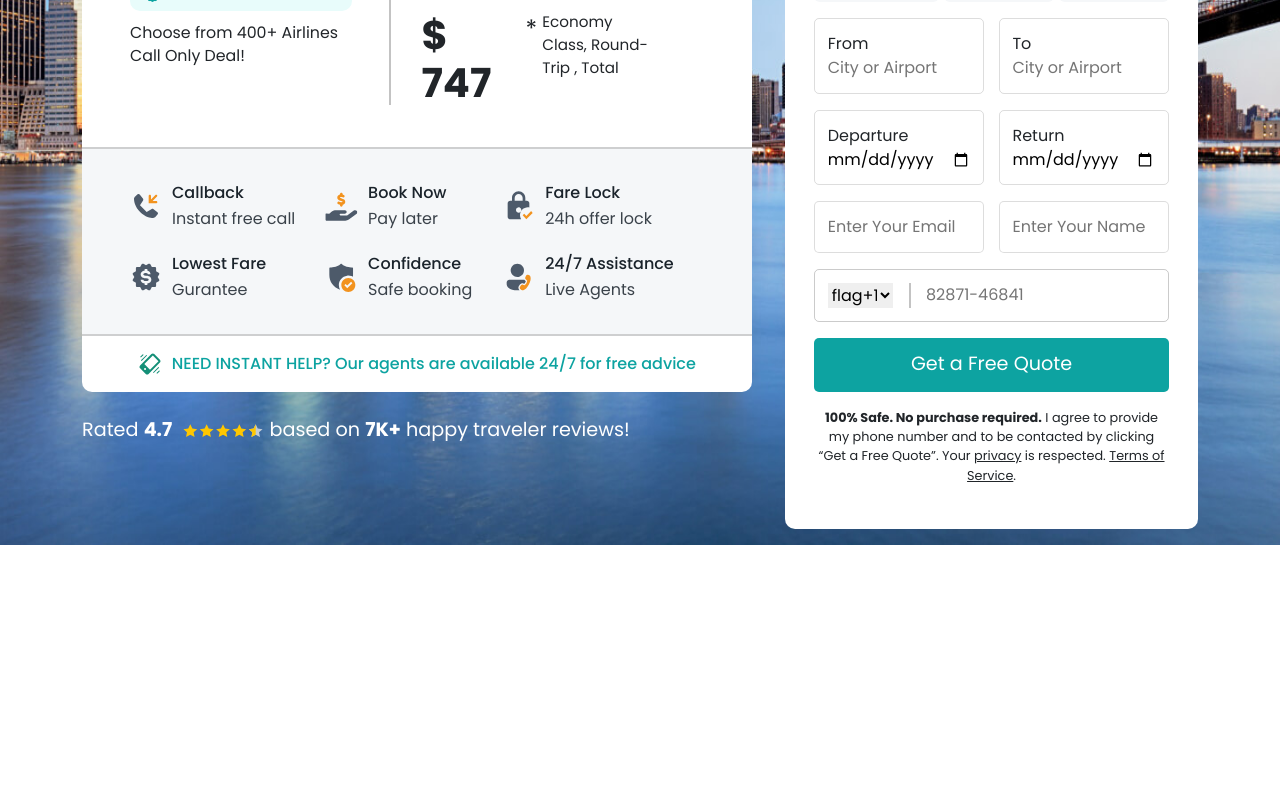
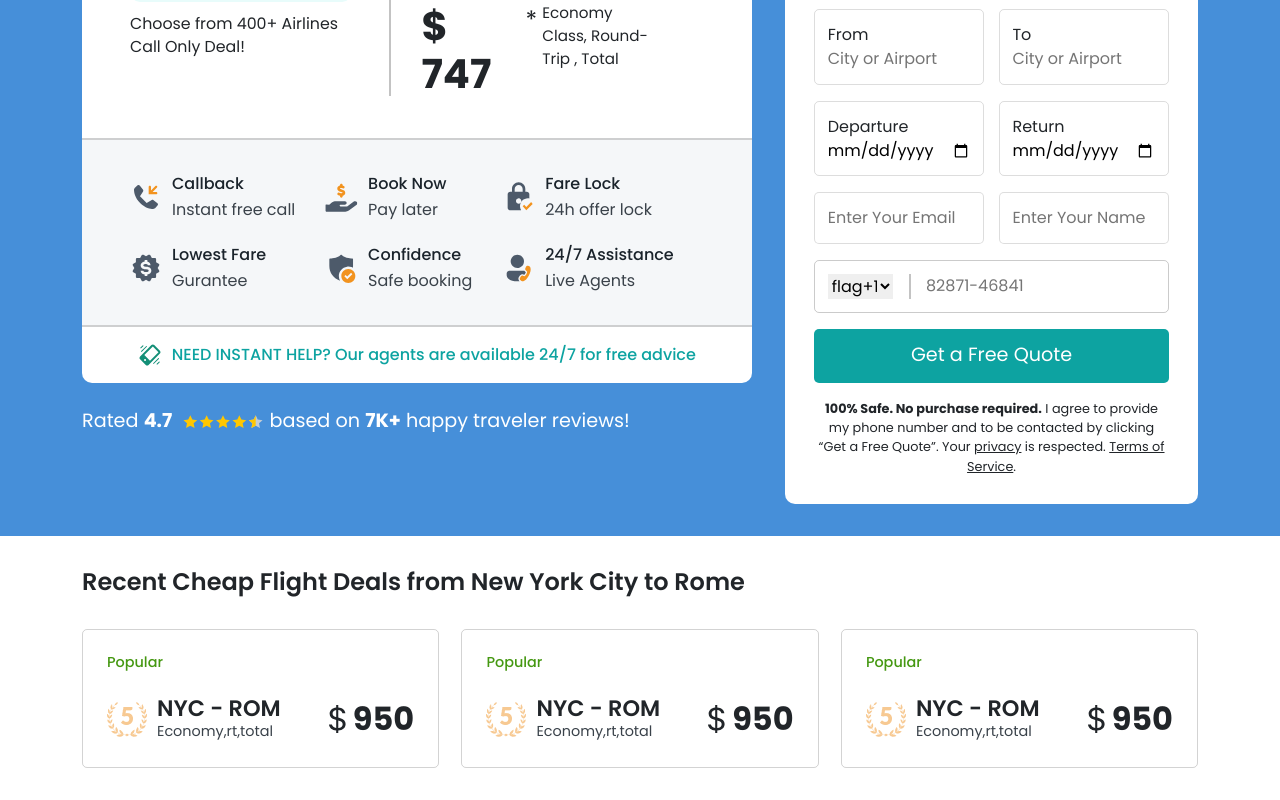
Before and after one commit to suraj-20/wowfare-frontend, a React (Create React App) app: page / in a window 1280 px wide. Shown: the part 335-1135 px from the top of the page. Before the commit the page ends 880 px from the top, so only its background shows below. Built offline with nearby package versions, Linux system fonts and the light colour scheme.

Commit message:
cheap deal section

```diff
--- a/src/App.css
+++ b/src/App.css
@@ -29,3 +29,11 @@ a {
   text-decoration: none;
   color: var(--whiteColor);
 }
+
+h4 {
+  margin: 0;
+}
+
+p {
+  margin: 0;
+}
--- a/src/Components/Header/Header.css
+++ b/src/Components/Header/Header.css
@@ -1,5 +1,5 @@
 .header {
-  position: absolute;
+  /* position: absolute; */
   top: 0;
   left: 0;
   width: 100%;
--- a/src/Components/MainFormSection/MainForm.css
+++ b/src/Components/MainFormSection/MainForm.css
@@ -1,7 +1,7 @@
 .mainFormSection {
   width: 100%;
   /* height: 83%; */
-  position: absolute;
+  /* position: absolute; */
   top: 20%;
   left: 0;
 }
@@ -10,6 +10,7 @@
   height: 100%;
   display: flex;
   justify-content: space-between;
+  margin: 2rem auto;
 }
 
 .left-container {
--- /dev/null
+++ b/src/Components/RecentCheapDeals/RecentDeals.css
@@ -0,0 +1,93 @@
+.recemtDeal-container {
+  /* padding: 2rem; */
+  margin: 2rem auto;
+}
+
+.heading h3 {
+    font-size: 1.5rem;
+    font-weight: 600;
+}
+
+.recentCards {
+  margin: 2rem 0;
+  display: flex;
+  align-items: center;
+  justify-content: space-between;
+}
+
+.recentCard {
+  width: 32%;
+  border: 1px solid rgba(128, 128, 128, 0.349);
+  border-radius: 5px;
+  cursor: pointer;
+}
+
+.recentCard:hover {
+  box-shadow: rgba(0, 0, 0, 0.15) 1.95px 1.95px 2.6px;
+  transition: 0.3s ease-in-out;
+}
+
+.card-contents {
+  padding: 1.5rem;
+  display: flex;
+  flex-direction: column;
+  gap: 15px;
+}
+
+.card-title h5 {
+  font-size: 0.9rem;
+  color: rgba(61, 147, 7, 0.957);
+}
+
+.fromAndPrice {
+  display: flex;
+  /* align-items: center; */
+  justify-content: space-between;
+}
+
+.flight-from {
+  display: flex;
+  align-items: center;
+  gap: 10px;
+}
+
+.flight-from-to {
+  display: flex;
+}
+
+.flight-cityname {
+  display: flex;
+  flex-direction: column;
+}
+
+.flight-cityname h4 {
+  font-size: 1.4rem;
+  font-weight: 600;
+}
+
+.flight-cityname p {
+  color: var(--peragraphTextColor);
+  font-size: 0.9rem;
+}
+
+.flight-price {
+  font-size: 2rem;
+  display: flex;
+  align-items: center;
+}
+
+@media(max-width:1200px) {
+    .recentCards {
+        flex-direction: column;
+        gap: 20px;
+    }
+    .recentCard {
+        width: 100%;
+    }
+}
+
+@media(max-width:700px) {
+    .heading h3 {
+        font-size: 1rem;
+    }
+}
--- /dev/null
+++ b/src/Components/RecentCheapDeals/RecentDeals.jsx
@@ -0,0 +1,92 @@
+import React from "react";
+import "./RecentDeals.css";
+import { BsCurrencyDollar } from "react-icons/bs";
+import flightimage from "../../Assets/Images/00.png";
+
+const RecentDeals = () => {
+  return (
+    <div className="recentDealsSection">
+      <div className="recemtDeal-container container">
+        <div className="heading">
+          <h3>Recent Cheap Flight Deals from New York City to Rome</h3>
+        </div>
+        <div className="recentCards">
+          <div className="recentCard">
+            <div className="card-contents">
+              <div className="card-title">
+                <h5>Popular</h5>
+              </div>
+              <div className="fromAndPrice">
+                <div className="flight-from">
+                  <div className="flight-logo">
+                    <img src={flightimage} alt="" />
+                  </div>
+                  <div className="flight-from-to">
+                    <div className="flight-cityname">
+                      <h4>NYC - ROM</h4>
+                      <p>Economy,rt,total</p>
+                    </div>
+                  </div>
+                </div>
+                <div className="flight-price">
+                  <BsCurrencyDollar />
+                  <strong>950</strong>
+                </div>
+              </div>
+            </div>
+          </div>
+          <div className="recentCard">
+            <div className="card-contents">
+              <div className="card-title">
+                <h5>Popular</h5>
+              </div>
+              <div className="fromAndPrice">
+                <div className="flight-from">
+                  <div className="flight-logo">
+                    <img src={flightimage} alt="" />
+                  </div>
+                  <div className="flight-from-To">
+                    <div className="flight-cityname">
+                      <h4>NYC - ROM</h4>
+                      <p>Economy,rt,total</p>
+                    </div>
+                  </div>
+                </div>
+                <div className="flight-price">
+                  <BsCurrencyDollar />
+                  <strong>950</strong>
+                </div>
+              </div>
+            </div>
+          </div>
+          <div className="recentCard">
+            <div className="card-contents">
+              <div className="card-title">
+                <h5>Popular</h5>
+              </div>
+              <div className="fromAndPrice">
+                <div className="flight-from">
+                  <div className="flight-logo">
+                    <img src={flightimage} alt="" />
+                  </div>
+                  <div className="flight-from-To">
+                    <div className="flight-cityname">
+                      <h4>NYC - ROM</h4>
+                      <p>Economy,rt,total</p>
+                    </div>
+                  </div>
+                </div>
+                <div className="flight-price">
+                  <BsCurrencyDollar />
+                  <strong>950</strong>
+                </div>
+              </div>
+            </div>
+          </div>
+        </div>
+      </div>
+    </div>
+  );
+};
+
+export default RecentDeals;
--- a/src/Pages/SearchedFlightPage/SearchedFligh.css
+++ b/src/Pages/SearchedFlightPage/SearchedFligh.css
@@ -1,11 +1,14 @@
-.searchedFlight {
+.searchedFlightContainer {
   width: 100%;
-  height: 110vh;
+  display: flex;
+  flex-direction: column;
+  /* height: 110vh; */
   /* position: absolute; */
   background: #468fd9;
+  /* background-image: url("../../Assets/Images//deeplink-bg.jpg"); */
 }
 
-.searchedFlight .mainImage {
+.searchedFlightContainer .mainImage {
   width: 100%;
   height: 100%;
   display: block;
@@ -13,11 +16,11 @@
 }
 
 @media (max-width: 1200px) {
-  .searchedFlight {
-    height: 115vh;
+  .searchedFlightContainer {
+    /* height: 115vh; */
   }
 
-  .searchedFlight .mainImage {
+  .searchedFlightContainer .mainImage {
     background-image: none;
     height: 0;
   }
--- a/src/Pages/SearchedFlightPage/SearchedFligh.jsx
+++ b/src/Pages/SearchedFlightPage/SearchedFligh.jsx
@@ -3,14 +3,18 @@ import "./SearchedFligh.css";
 import MainForm from "../../Components/MainFormSection/MainForm";
 import mainImage from "../../Assets/Images/deeplink-bg.jpg";
 import Header from "../../Components/Header/Header";
+import RecentDeals from "../../Components/RecentCheapDeals/RecentDeals";
 
 const SearchedFligh = () => {
   return (
     <div className="searchedFlight">
-      <img className="mainImage" src={mainImage} alt="" />
       <div className="searchedFlightContainer">
+      {/* <img className="mainImage" src={mainImage} alt="" /> */}
         <Header />
         <MainForm />
+      </div>
+      <div className="recentCheapDealsSection">
+        <RecentDeals />
       </div>
     </div>
   );
```
